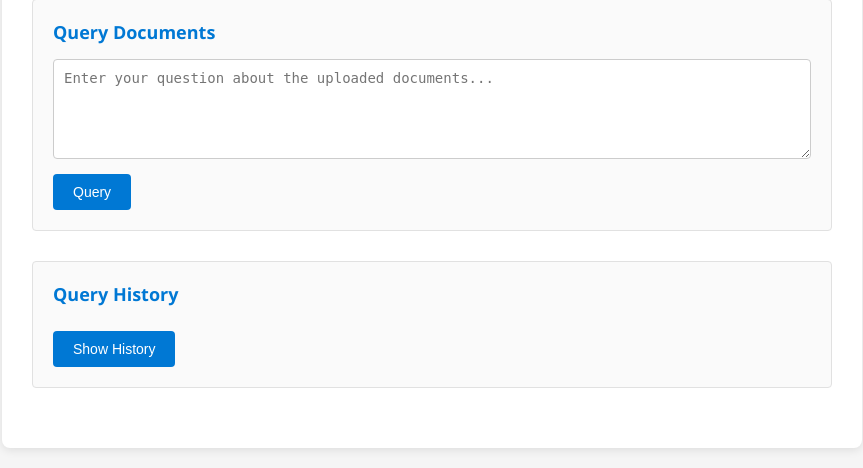
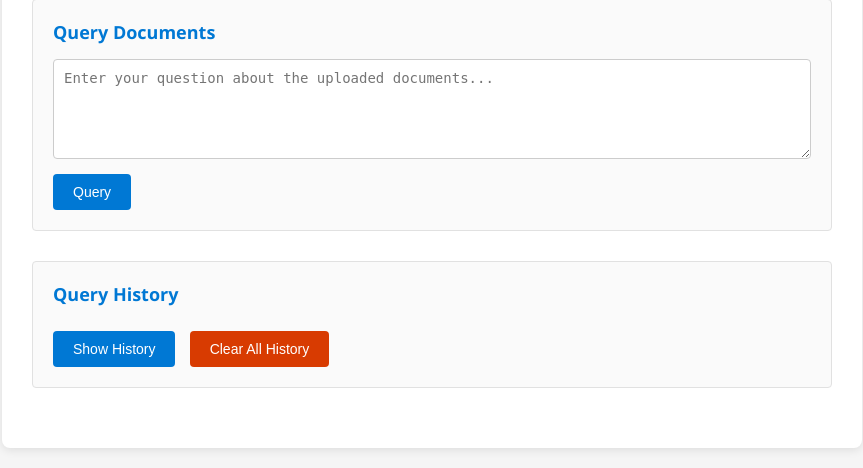
Before and after one commit to cristian1534/RAG-Doc-System, a FastAPI app: page / in a window 1280 px wide. Shown: the part 503-971 px from the top of the page, without its empty margins (208-1071 px from the left). Run offline with FastAPI, Linux system fonts and the light colour scheme.

Commit message:
Add clear all history functionality with confirmation dialog

```diff
--- a/main.py
+++ b/main.py
@@ -213,6 +213,16 @@ Please provide a comprehensive answer based only on the provided context."""
     except Exception as e:
         raise HTTPException(status_code=500, detail=f"Error processing query: {str(e)}")
 
+@app.delete("/history")
+async def clear_query_history():
+    """Clear all query history"""
+    try:
+        global query_results
+        query_results.clear()
+        return {"message": "Query history cleared successfully"}
+    except Exception as e:
+        raise HTTPException(status_code=500, detail=f"Error clearing history: {str(e)}")
+
 @app.get("/history")
 async def get_query_history():
     """Get query history"""
--- a/static/app.js
+++ b/static/app.js
@@ -196,6 +196,32 @@ function queryDocuments() {
     });
 }
 
+async function clearHistory() {
+  if (!confirm("Are you sure you want to clear all query history?")) {
+    return;
+  }
+
+  try {
+    var response = await fetch("/history", {
+      method: "DELETE",
+    });
+
+    if (response.ok) {
+      alert("History cleared successfully!");
+      // Hide the history section and clear the content
+      var historyDiv = document.getElementById("historyResponse");
+      historyDiv.style.display = "none";
+      historyDiv.innerHTML = "";
+      document.getElementById("historyButton").textContent = "Show History";
+    } else {
+      var error = await response.json();
+      alert("Error clearing history: " + (error.detail || "Unknown error"));
+    }
+  } catch (error) {
+    alert("Network error: " + error.message);
+  }
+}
+
 var historyVisible = false;
 
 function loadHistory() {
--- a/templates/index.html
+++ b/templates/index.html
@@ -121,6 +121,13 @@
       <div class="section">
         <h2>Query History</h2>
         <button onclick="loadHistory()" id="historyButton">Show History</button>
+        <button
+          onclick="clearHistory()"
+          id="clearHistoryButton"
+          style="background-color: #d83b01; margin-left: 10px"
+        >
+          Clear All History
+        </button>
         <div id="historyResponse" style="display: none"></div>
       </div>
     </div>
```
